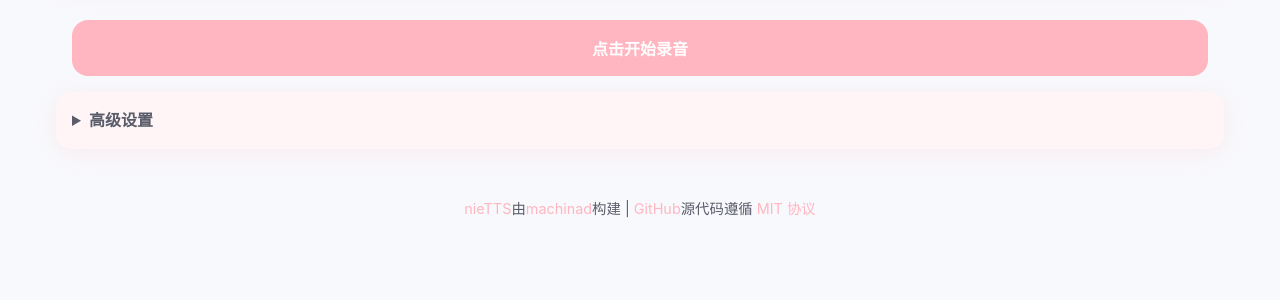
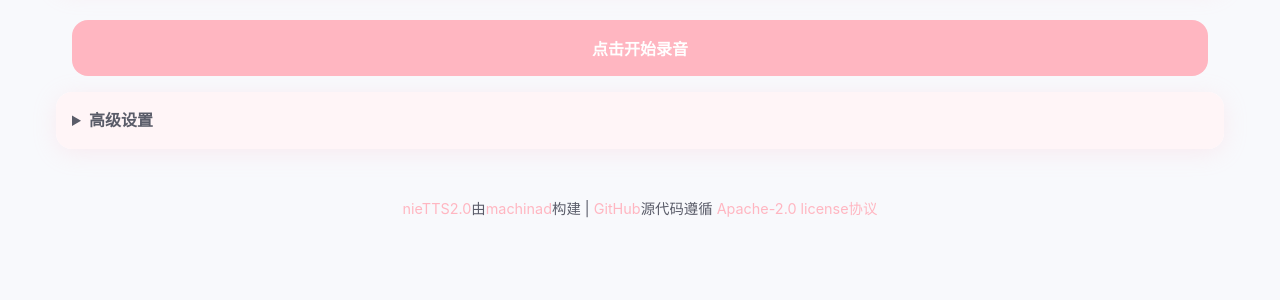
Before and after one commit to machinad/nieTTS2.0, a Python web app: template templates/index.html in a window 1280 px wide. Shown: the part 385-685 px from the top of the page. Run offline with Jinja, Linux system fonts and the light colour scheme; the template is opened without the code that fills it, so the values that code supplies are empty.

Commit message:
fix: 更新项目名称和许可证信息

```diff
--- a/templates/index.html
+++ b/templates/index.html
@@ -840,7 +840,7 @@
     </div>
 
     <footer>
-        <p><a href="https://github.com/machinad/nieTTS/tree/web%E5%AE%9E%E7%8E%B0" target="_blank">nieTTS</a>由<a href="https://github.com/machinad" target="_blank">machinad</a>构建 | <a href="https://github.com/machinad/nieTTS/tree/web%E5%AE%9E%E7%8E%B0" target="_blank">GitHub</a>源代码遵循 <a href="https://opensource.org/licenses/MIT" target="_blank">MIT 协议</a></p>
+        <p><a href="https://github.com/machinad/nieTTS/tree/web%E5%AE%9E%E7%8E%B0" target="_blank">nieTTS2.0</a>由<a href="https://github.com/machinad" target="_blank">machinad</a>构建 | <a href="https://github.com/machinad/nieTTS/tree/web%E5%AE%9E%E7%8E%B0" target="_blank">GitHub</a>源代码遵循 <a href="https://www.apache.org/licenses/LICENSE-2.0" target="_blank">Apache-2.0 license协议</a></p>
     </footer>
 
     <script>
```
Also changed, not shown: README.md (deleted).
